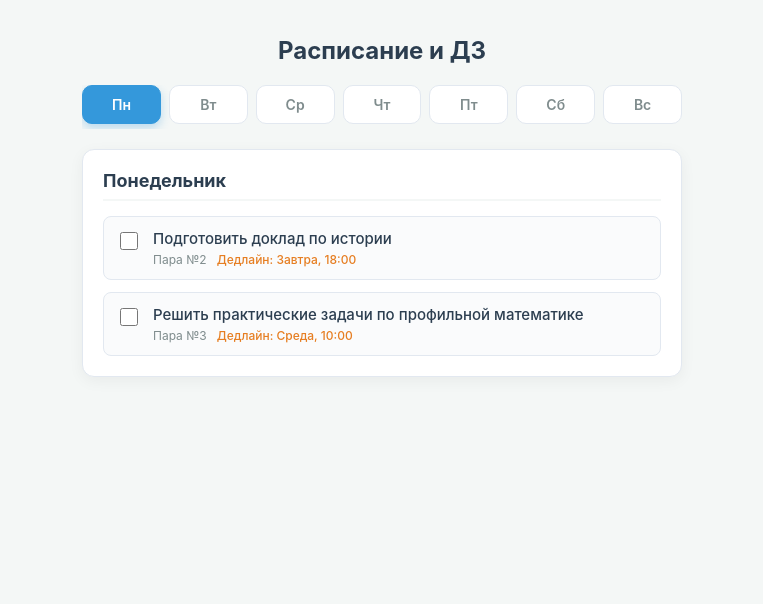
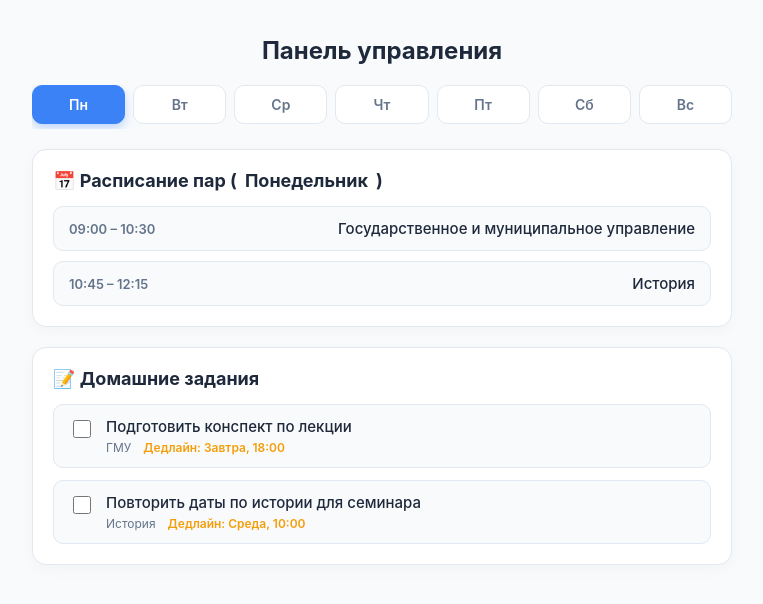
Before and after one commit to rrrchtttt/college-schedule, a plain HTML site: page index.html in a window 1280 px wide. Shown: the whole page, without its empty margins (258-1021 px from the left). Drawn offline with Linux system fonts and the light colour scheme.

Commit message:
Update index.html

```diff
--- a/index.html
+++ b/index.html
@@ -3,17 +3,18 @@
 <head>
     <meta charset="UTF-8">
     <meta name="viewport" content="width=device-width, initial-scale=1.0">
-    <title>Мое расписание и задачи</title>
+    <title>Моё расписание и задачи</title>
     <style>
         :root {
-            --bg-color: #f4f7f6;
+            --bg-color: #f8fafc;
             --card-bg: #ffffff;
-            --text-main: #2c3e50;
-            --text-muted: #7f8c8d;
-            --accent: #3498db;
-            --accent-hover: #2980b9;
+            --text-main: #1e293b;
+            --text-muted: #64748b;
+            --accent: #3b82f6;
+            --accent-hover: #2563eb;
             --border: #e2e8f0;
-            --success: #2ecc71;
+            --success: #10b981;
+            --warning: #f59e0b;
         }
 
         body {
@@ -28,7 +29,7 @@
 
         .container {
             width: 100%;
-            max-width: 600px;
+            max-width: 700px;
         }
 
         h1 {
@@ -70,27 +71,57 @@
             background-color: var(--accent);
             color: #ffffff;
             border-color: var(--accent);
-            box-shadow: 0 4px 10px rgba(52, 152, 219, 0.3);
+            box-shadow: 0 4px 10px rgba(59, 130, 246, 0.3);
         }
 
-        /* Карточка расписания / заданий */
+        /* Карточки секторов */
         .card {
             background-color: var(--card-bg);
-            border-radius: 12px;
+            border-radius: 14px;
             padding: 20px;
-            box-shadow: 0 4px 15px rgba(0, 0, 0, 0.05);
+            margin-bottom: 20px;
+            box-shadow: 0 4px 15px rgba(0, 0, 0, 0.03);
             border: 1px solid var(--border);
         }
 
-        .day-title {
+        .section-title {
             font-size: 18px;
             font-weight: 700;
             margin-bottom: 15px;
-            color: var(--text-main);
-            border-bottom: 2px solid var(--bg-color);
-            padding-bottom: 8px;
+            display: flex;
+            align-items: center;
+            gap: 8px;
         }
 
+        /* Расписание */
+        .schedule-list {
+            display: flex;
+            flex-direction: column;
+            gap: 10px;
+        }
+
+        .schedule-item {
+            display: flex;
+            justify-content: space-between;
+            align-items: center;
+            padding: 12px 15px;
+            background-color: #f8fafc;
+            border-radius: 10px;
+            border: 1px solid var(--border);
+        }
+
+        .lesson-time {
+            font-size: 13px;
+            font-weight: 600;
+            color: var(--text-muted);
+        }
+
+        .lesson-name {
+            font-size: 15px;
+            font-weight: 500;
+        }
+
+        /* Домашние задания с чекбоксами */
         .task-list {
             display: flex;
             flex-direction: column;
@@ -101,16 +132,16 @@
             display: flex;
             align-items: flex-start;
             gap: 12px;
-            padding: 12px;
-            background-color: #fafbfc;
+            padding: 12px 15px;
+            background-color: #f8fafc;
             border: 1px solid var(--border);
-            border-radius: 8px;
+            border-radius: 10px;
             transition: all 0.2s ease;
         }
 
         .task-item.completed {
-            background-color: #f0fdf4;
-            border-color: #bbf7d0;
+            background-color: #ecfdf5;
+            border-color: #a7f3d0;
         }
 
         .task-item.completed .task-text {
@@ -140,42 +171,57 @@
             font-size: 12px;
             color: var(--text-muted);
             display: flex;
-            gap: 10px;
+            gap: 12px;
         }
 
         .deadline {
-            color: #e67e22;
-            font-weight: 500;
+            color: var(--warning);
+            font-weight: 600;
         }
     </style>
 </head>
 <body>
 
     <div class="container">
-        <h1>Расписание и ДЗ</h1>
+        <h1>Панель управления</h1>
 
         <!-- Панелька дней недели с Пн по Вс -->
         <div class="week-nav">
-            <div class="day-btn active" onclick="selectDay('mon')">Пн</div>
-            <div class="day-btn" onclick="selectDay('tue')">Вт</div>
-            <div class="day-btn" onclick="selectDay('wed')">Ср</div>
-            <div class="day-btn" onclick="selectDay('thu')">Чт</div>
-            <div class="day-btn" onclick="selectDay('fri')">Пт</div>
-            <div class="day-btn" onclick="selectDay('sat')">Сб</div>
-            <div class="day-btn" onclick="selectDay('sun')">Вс</div>
+            <div class="day-btn active" onclick="switchDay('mon')">Пн</div>
+            <div class="day-btn" onclick="switchDay('tue')">Вт</div>
+            <div class="day-btn" onclick="switchDay('wed')">Ср</div>
+            <div class="day-btn" onclick="switchDay('thu')">Чт</div>
+            <div class="day-btn" onclick="switchDay('fri')">Пт</div>
+            <div class="day-btn" onclick="switchDay('sat')">Сб</div>
+            <div class="day-btn" onclick="switchDay('sun')">Вс</div>
         </div>
 
-        <!-- Контент выбранного дня -->
+        <!-- Блок расписания на день -->
         <div class="card">
-            <div class="day-title" id="current-day-title">Понедельник</div>
+            <div class="section-title">📅 Расписание пар (<span id="day-name">Понедельник</span>)</div>
+            <div class="schedule-list">
+                <div class="schedule-item">
+                    <span class="lesson-time">09:00 – 10:30</span>
+                    <span class="lesson-name">Государственное и муниципальное управление</span>
+                </div>
+                <div class="schedule-item">
+                    <span class="lesson-time">10:45 – 12:15</span>
+                    <span class="lesson-name">История</span>
+                </div>
+            </div>
+        </div>
+
+        <!-- Блок домашних заданий -->
+        <div class="card">
+            <div class="section-title">📝 Домашние задания</div>
             <div class="task-list">
 
                 <div class="task-item">
                     <input type="checkbox" class="task-checkbox" onchange="toggleTask(this)">
                     <div class="task-content">
-                        <div class="task-text">Подготовить доклад по истории</div>
+                        <div class="task-text">Подготовить конспект по лекции</div>
                         <div class="task-meta">
-                            <span>Пара №2</span>
+                            <span>ГМУ</span>
                             <span class="deadline">Дедлайн: Завтра, 18:00</span>
                         </div>
                     </div>
@@ -184,9 +230,9 @@
                 <div class="task-item">
                     <input type="checkbox" class="task-checkbox" onchange="toggleTask(this)">
                     <div class="task-content">
-                        <div class="task-text">Решить практические задачи по профильной математике</div>
+                        <div class="task-text">Повторить даты по истории для семинара</div>
                         <div class="task-meta">
-                            <span>Пара №3</span>
+                            <span>История</span>
                             <span class="deadline">Дедлайн: Среда, 10:00</span>
                         </div>
                     </div>
@@ -197,11 +243,12 @@
     </div>
 
     <script>
-        // Простой скрипт для переключения дней и чекбоксов
-        function selectDay(dayId) {
+        function switchDay(dayId) {
+            // Переключение активной кнопки в панели
             document.querySelectorAll('.day-btn').forEach(btn => btn.classList.remove('active'));
             event.currentTarget.classList.add('active');
 
+            // Обновление названия дня в заголовке расписания
             const titles = {
                 'mon': 'Понедельник',
                 'tue': 'Вторник',
@@ -211,7 +258,7 @@
                 'sat': 'Суббота',
                 'sun': 'Воскресенье'
             };
-            document.getElementById('current-day-title').innerText = titles[dayId];
+            document.getElementById('day-name').innerText = titles[dayId];
         }
 
         function toggleTask(checkbox) {
```
